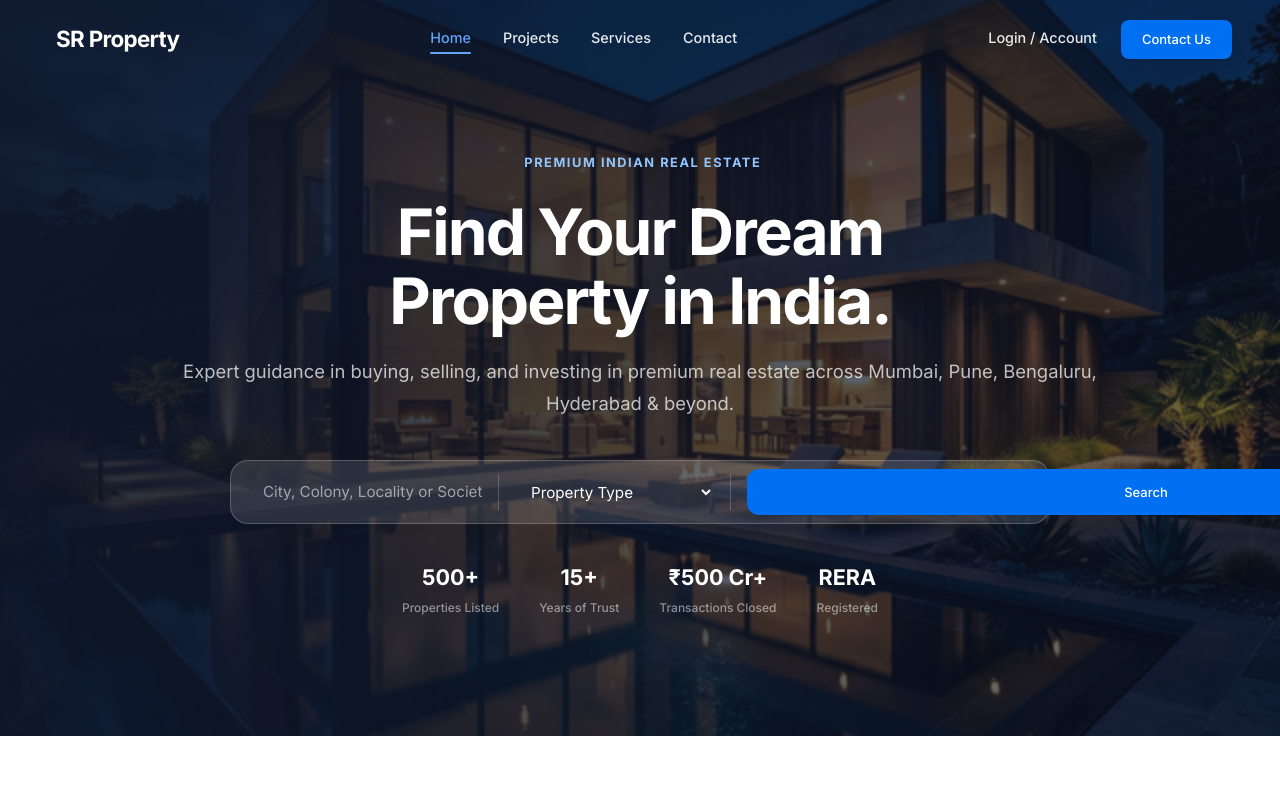
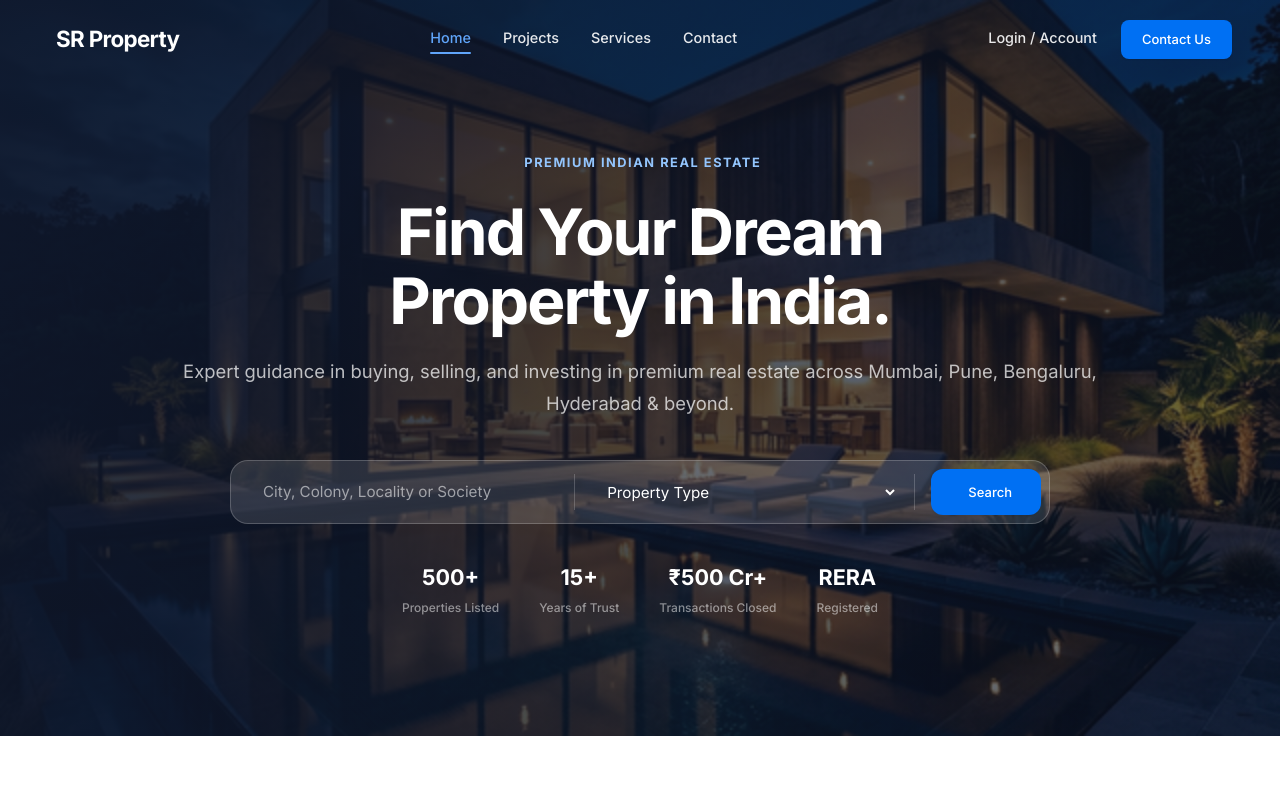
Before and after one commit to Pranav722/sr-property-advisors, a React (Vite) app in the folder frontend/: page / in a window 1280 px wide. Shown: the top 800 px of the page. Built offline with nearby package versions, Linux system fonts and the light colour scheme; no server answers.

Commit message:
fix: search bar layout — input groups flex properly, button no longer dominates on desktop

```diff
--- a/frontend/src/home.css
+++ b/frontend/src/home.css
@@ -148,17 +148,28 @@
   }
 }
 
+@media (min-width: 768px) {
+  .search-bar-wrap {
+    flex-direction: row;
+    align-items: center;
+    gap: 0;
+    padding: 0.5rem 0.5rem 0.5rem 1.25rem;
+  }
+}
+
 .search-input-group {
   flex: 1;
   display: flex;
   align-items: center;
   gap: 0.75rem;
   color: rgba(255,255,255,0.5);
+  min-width: 0; /* prevent flex overflow */
 }
 
 .search-input-group input,
 .search-input-group select {
   flex: 1;
+  min-width: 0;
   background: transparent;
   border: none;
   outline: none;
@@ -166,9 +177,21 @@
   font-size: 0.95rem;
   font-family: inherit;
   min-height: 44px;
+  width: 100%;
 }
 .search-input-group input::placeholder { color: rgba(255,255,255,0.55); }
 .search-input-group select option { color: #0f172a; background: #fff; }
+
+/* Search button — full width on mobile, auto on desktop */
+.search-btn-wrap {
+  width: 100%;
+}
+@media (min-width: 768px) {
+  .search-btn-wrap {
+    width: auto;
+    flex-shrink: 0;
+  }
+}
 
 .search-divider {
   display: none;
--- a/frontend/src/pages/Home.jsx
+++ b/frontend/src/pages/Home.jsx
@@ -75,9 +75,11 @@ const Home = () => {
                 </select>
               </div>
               <div className="search-divider" />
-              <Link to="/projects" className="btn btn-primary" style={{ borderRadius: '12px', padding: '0.75rem 1.75rem', flexShrink: 0, width: '100%', justifyContent: 'center' }}>
-                <i className="ri-search-line" /> Search
-              </Link>
+              <div className="search-btn-wrap">
+                <Link to="/projects" className="btn btn-primary" style={{ borderRadius: '12px', padding: '0.75rem 1.75rem', width: '100%', justifyContent: 'center' }}>
+                  <i className="ri-search-line" /> Search
+                </Link>
+              </div>
             </div>
 
             {/* Quick stats */}
```
